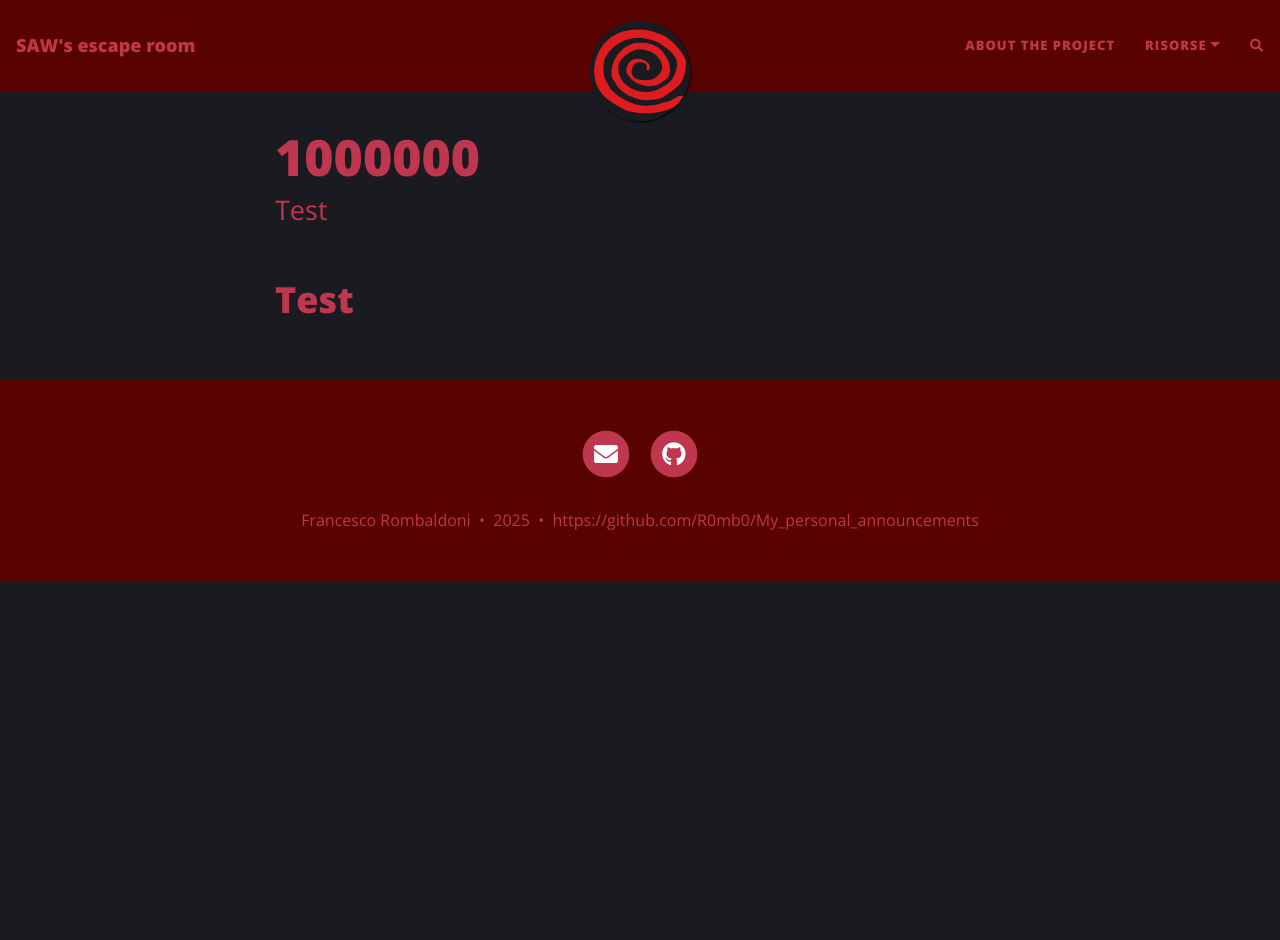
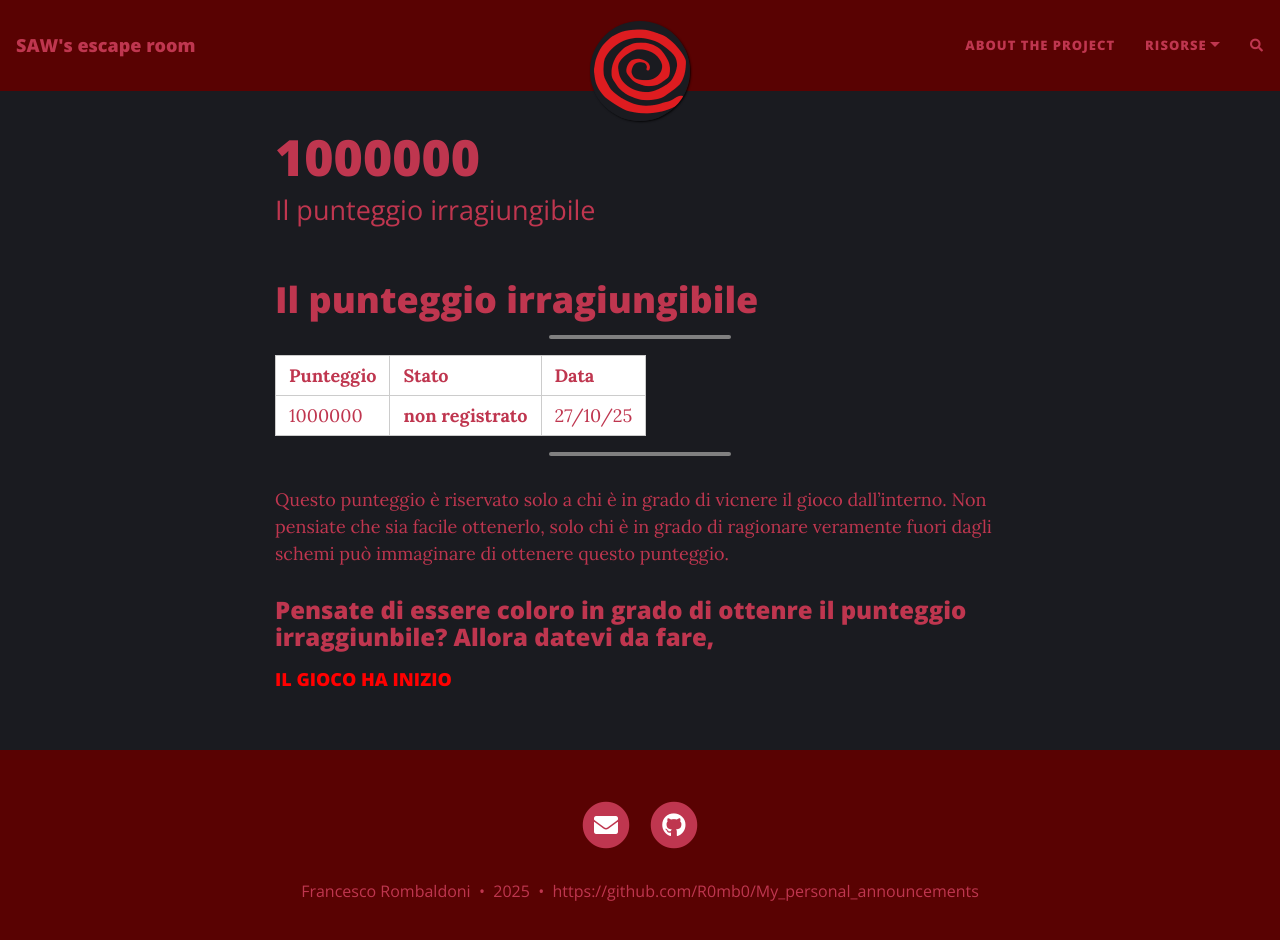
Before and after one commit to R0mb0/Saw_2-Inspired_Escape_Room, a Jekyll site: the page built from docs/_punteggi/1000000-TEST.md, in a window 1280 px wide and 953 px high. Shown: the top 940 px of the window. Built offline with Jekyll 4.4.1, drawn with Linux system fonts in a browser that asks for light colours; nearby versions of some CDN libraries; comment, search, counter and statistics services are not loaded.

Commit message:
Revise 1000000-TEST.md for clarity and detail
Updated the title and subtitle, added a score table, and modified the content to describe the unreachable score.

```diff
--- a/docs/_punteggi/1000000-TEST.md
+++ b/docs/_punteggi/1000000-TEST.md
@@ -1,8 +1,22 @@
 ---
 layout: post
 title: 1000000
-subtitle: Test
+subtitle: Il punteggio irragiungibile
 gh-repo: R0mb0/Saw_2-Inspired_Escape_Room
 ---
 
-# Test
+# Il punteggio irragiungibile
+
+---
+
+| Punteggio | Stato | Data |
+|-----------|-------|------|
+| 1000000    | **non registrato**  | 27/10/25  |
+
+---
+
+Questo punteggio è riservato solo a chi è in grado di vicnere il gioco dall'interno.
+Non pensiate che sia facile ottenerlo, solo chi è in grado di ragionare veramente fuori dagli schemi può immaginare di ottenere questo punteggio.
+
+<h3> Pensate di essere coloro in grado di ottenre il punteggio irraggiunbile? Allora datevi da fare, <h4 style="color: red;"> IL GIOCO HA INIZIO </h4>
+</h3>
```
